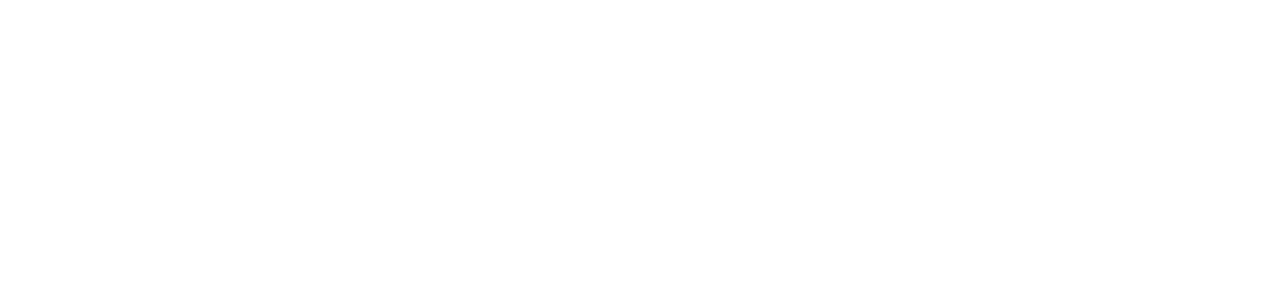
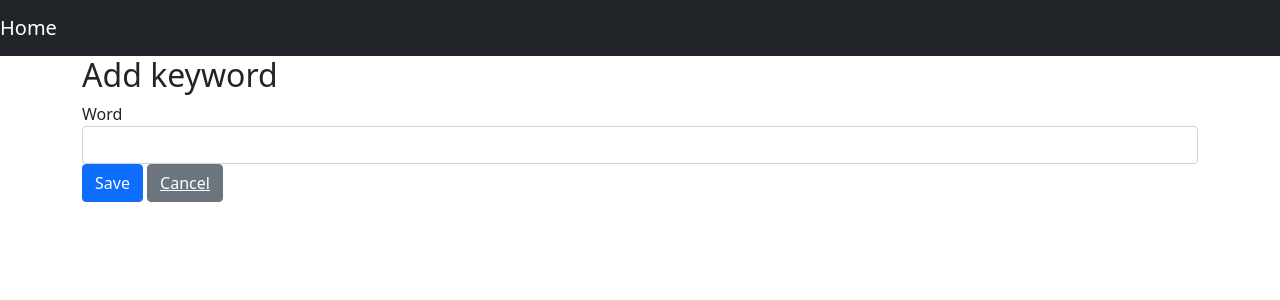
Before and after one commit to Adam3004/CampaignApplication, a React (Create React App) app in the folder frontend/: page /campaigns/keyword/1 in a window 1280 px wide. Shown: the top 300 px of the page. Built offline with nearby package versions, Linux system fonts and the light colour scheme; no server answers.

Commit message:
Keywords edit and deleting (frontend and backend)

```diff
--- a/frontend/src/App.js
+++ b/frontend/src/App.js
@@ -5,6 +5,7 @@
 import CampaignEdit from './CampaignEdit';
 import CampaignList from './CampaignList';
 import KeywordList from './KeywordList';
+import KeywordEdit from './KeywordEdit';
 
 
 class App extends Component {
@@ -15,7 +16,8 @@
           <Route path='/' exact={true} component={Home}/>
           <Route path='/campaigns' exact={true} component={CampaignList}/>
           <Route path='/campaigns/keywords/:id' component={KeywordList}></Route>
-          <Route path='/campaigns/:id,name' component={CampaignEdit}/>
+          <Route path={'/campaigns/keyword/:id'} component={KeywordEdit}></Route>
+          <Route path='/campaigns/:id' component={CampaignEdit}/>
         </Switch>
       </Router>
     )
--- /dev/null
+++ b/frontend/src/KeywordEdit.js
@@ -0,0 +1,80 @@
+import React, { Component } from 'react';
+import { Link, withRouter } from 'react-router-dom';
+import { Button, Container, Form, FormGroup, Input, Label } from 'reactstrap';
+import AppNavbar from './AppNavbar';
+
+class CampaignEdit extends Component{
+
+    emptyItem = {
+        word: '',
+    };
+
+    constructor(props){
+        super(props)
+        this.state = {
+            item: this.emptyItem
+        };
+        this.handleChange = this.handleChange.bind(this)
+        this.handleSubmit = this.handleSubmit.bind(this)
+    }
+
+    async componentDidMount(){
+        if (this.props.match.params.id !== 'new'){
+            const keyword = await (await fetch(`/campaigns/keyword/${this.props.match.params.id}`)).json();
+            this.setState({item: keyword});
+        }
+    }
+
+    handleChange(event) {
+        const target = event.target;
+        const value = target.value;
+        const name = target.name;
+        let item = {...this.state.item};
+        item[name] = value;
+        this.setState({item});
+    }
+
+    async handleSubmit(event) {
+        event.preventDefault();
+        const {item} = this.state;
+
+        await fetch("/campaigns/keyword" + (item.id ? "/" + item.id : ''), {
+            method: (item.id) ? "PUT" : "POST",
+            headers: {
+                'Accept': 'application/json',
+                'Content-Type': 'application/json'
+            },
+            body: JSON.stringify(item),
+        });
+        this.props.history.push('/campaigns');
+        window.location.reload(false);
+
+    }
+
+
+    render() {
+        const {item} = this.state
+        const title = <h2>{item.id ? 'Edit keyword' : 'Add keyword'}</h2>;
+
+        return <div>
+            <AppNavbar />
+                <Container>
+                    {title}
+                    <Form onSubmit={this.handleSubmit}>
+                        <FormGroup>
+                            <Label for="word">Word</Label>
+                            <Input type="text" name="word" id="word" value={item.word||''}
+                            onChange={this.handleChange} required={true} autoComplete="word"/>
+                        </FormGroup>
+                        <FormGroup>
+                            <Button color="primary" type="submit">Save</Button>{' '}
+                            <Button color="secondary" onClick={() => window.location.reload(false)}><Link style={{ color: '#FFF' }} to="/campaigns">Cancel</Link></Button>
+                        </FormGroup>
+                    </Form>
+                </Container>
+        </div>
+    }
+
+
+}
+export default withRouter(CampaignEdit);
--- a/frontend/src/KeywordList.js
+++ b/frontend/src/KeywordList.js
@@ -8,28 +8,29 @@
     constructor(props) {
         super(props);
         this.state = {keywords: []};
-        // this.remove = this.remove.bind(this);
+        this.remove = this.remove.bind(this);
     }
 
     componentDidMount(){
         fetch(window.location.href)
             .then(response=>response.json())
             .then(data=>this.setState({keywords: data}))
-        console.log(this.props.id)
     }
 
-    // async remove(id){
-    //     await fetch(`/campaigns/${id}`, {
-    //     method: 'DELETE',
-    //     headers: {
-    //         'Accept': 'application/json',
-    //         'Content-Type': 'application/json'
-    //             }
-    //     }).then(() => {
-    //         let updateCampaigns = [...this.state.campaigns].filter(i=>i.id !==id);
-    //         this.setState({campaigns: updateCampaigns});
-    //     });
-    // }
+    async remove(id){
+        await fetch(`/campaigns/keyword/${id}`, {
+        method: 'DELETE',
+        headers: {
+            'Accept': 'application/json',
+            'Content-Type': 'application/json'
+                }
+        }).then(() => {
+            let updateKeywords = [...this.state.keywords].filter(i=>i.id !==id);
+            this.setState({campaigns: updateKeywords});
+        });
+        window.location.reload(false);
+
+    }
 
     render() {
         const {keywords, isLoading} = this.state;
@@ -41,12 +42,12 @@
         const keywordList = Object.values(keywords).map(keyWord => {
             return <tr key={keyWord.id}>
                 <td style={{whiteSpace: 'nowrap'}}> {keyWord.word}</td>
-                {/* <td>
+                <td>
                     <ButtonGroup>
-                        <Button size="sm" color="primary" onClick={() => window.location.reload(false)}><Link style={{ color: '#FFF' }} to={"/campaigns/"+campaign.id}>Edit</Link></Button>
-                        <Button size="sm" color="danger" onClick={() => this.remove(campaign.id)}>Delete</Button>
+                        <Button size="sm" color="primary" onClick={() => window.location.reload(false)}><Link style={{ color: '#FFF' }} to={"/campaigns/keyword/"+keyWord.id}>Edit</Link></Button>
+                        <Button size="sm" color="danger" onClick={() => this.remove(keyWord.id)}>Delete</Button>
                     </ButtonGroup>
-                </td> */}
+                </td>
             </tr>
         });
 
```
Also changed, not shown: 2 other files (tests, documents, lock files or other folders).
